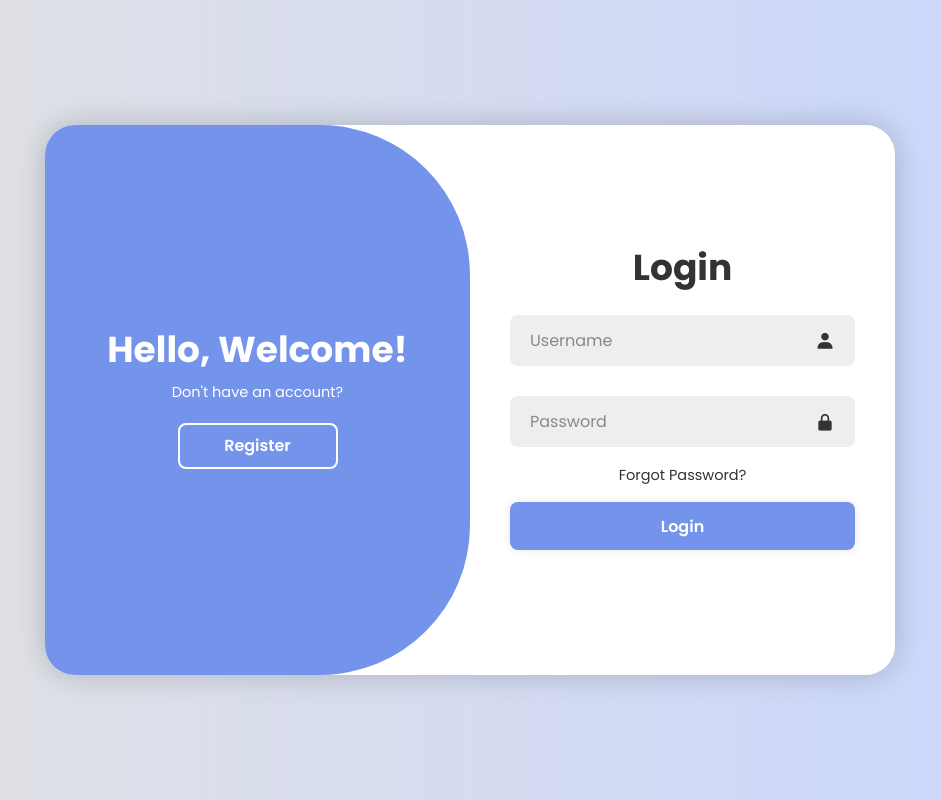
After one commit to akashasahu07/QuickShop, a Django app: template templates/shop/signup.html in a window 1280 px wide. The commit adds this page. Shown: the whole page, without its empty margins (170-1111 px from the left). Run offline with Django 3.2, Linux system fonts and the light colour scheme; the template is opened without the code that fills it, so the values that code supplies are empty.

Commit message:
signup page and views added

```diff
--- a/QuickShop/settings.py
+++ b/QuickShop/settings.py
@@ -117,6 +117,10 @@ USE_TZ = True
 # https://docs.djangoproject.com/en/5.1/howto/static-files/
 
 STATIC_URL = 'static/'
+# STATIC_ROOT = BASE_DIR / 'staticfiles'  # Directory for collected static files
+STATICFILES_DIRS = [
+    BASE_DIR / 'Shop' /'static',  # Directory for custom static files
+]
 
 # MEDIA FILES
 MEDIA_URL = 'media/'
--- a/QuickShop/urls.py
+++ b/QuickShop/urls.py
@@ -15,12 +15,11 @@ Including another URLconf
     2. Add a URL to urlpatterns:  path('blog/', include('blog.urls'))
 """
 from django.contrib import admin
-from django.urls import path
-from Shop.views import product_list
+from django.urls import path, include
 from django.conf.urls.static import static
 from django.conf import settings
 
 urlpatterns = [
     path('admin/', admin.site.urls),
-    path('index/', product_list, name='product_list'),
+    path('', include('Shop.urls'))
 ] + static(settings.MEDIA_URL, document_root=settings.MEDIA_ROOT)
--- a/Shop/admin.py
+++ b/Shop/admin.py
@@ -1,5 +1,6 @@
 from django.contrib import admin
-from .models import Product
+from .models import Product, CartItem
 
 # Register your models here.
 admin.site.register(Product)
+admin.site.register(CartItem)
--- /dev/null
+++ b/Shop/static/shop/s_script.js
@@ -0,0 +1,11 @@
+const container = document.querySelector('.container');
+const registerBtn = document.querySelector('.register-btn');
+const loginBtn = document.querySelector('.login-btn');
+
+registerBtn.addEventListener('click', () => {
+    container.classList.add('active');
+})
+
+loginBtn.addEventListener('click', () => {
+    container.classList.remove('active');
+})
--- /dev/null
+++ b/Shop/static/shop/styles/signup.css
@@ -0,0 +1,269 @@
+@import url('https://fonts.googleapis.com/css2?family=Poppins:ital,wght@0,100;0,200;0,300;0,400;0,500;0,600;0,700;0,800;0,900;1,100;1,200;1,300;1,400;1,500;1,600;1,700;1,800;1,900&display=swap');
+
+* {
+    margin: 0;
+    padding: 0;
+    box-sizing: border-box;
+    font-family: "Poppins", sans-serif;
+    text-decoration: none;
+    list-style: none;
+}
+
+body {
+    display: flex;
+    justify-content: center;
+    align-items: center;
+    min-height: 100vh;
+    background: linear-gradient(90deg, #e2e2e2, #c9d6ff);
+}
+
+.container {
+    position: relative;
+    width: 850px;
+    height: 550px;
+    background: #fff;
+    margin: 20px;
+    border-radius: 30px;
+    box-shadow: 0 0 30px rgba(0, 0, 0, .2);
+    overflow: hidden;
+}
+
+.container h1 {
+    font-size: 36px;
+    margin: -10px 0;
+}
+
+.container p {
+    font-size: 14.5px;
+    margin: 15px 0;
+}
+
+form {
+    width: 100%;
+}
+
+.form-box {
+    position: absolute;
+    right: 0;
+    width: 50%;
+    height: 100%;
+    background: #fff;
+    display: flex;
+    align-items: center;
+    color: #333;
+    text-align: center;
+    padding: 40px;
+    z-index: 1;
+    transition: .6s ease-in-out 1.2s, visibility 0s 1s;
+}
+
+.container.active .form-box {
+    right: 50%;
+}
+
+.form-box.register {
+    visibility: hidden;
+}
+
+.container.active .form-box.register {
+    visibility: visible;
+}
+
+.input-box {
+    position: relative;
+    margin: 30px 0;
+}
+
+.input-box input {
+    width: 100%;
+    padding: 13px 50px 13px 20px;
+    background: #eee;
+    border-radius: 8px;
+    border: none;
+    outline: none;
+    font-size: 16px;
+    color: #333;
+    font-weight: 500;
+}
+
+.input-box input::placeholder {
+    color: #888;
+    font-weight: 400;
+}
+
+.input-box i {
+    position: absolute;
+    right: 20px;
+    top: 50%;
+    transform: translateY(-50%);
+    font-size: 20px;
+}
+
+.forgot-link {
+    margin: -15px 0 15px;
+}
+
+.forgot-link a {
+    font-size: 14.5px;
+    color: #333;
+}
+
+.btn {
+    width: 100%;
+    height: 48px;
+    background: #7494ec;
+    border-radius: 8px;
+    box-shadow: 0 0 10px rgba(0, 0, 0, .1);
+    border: none;
+    cursor: pointer;
+    font-size: 16px;
+    color: #fff;
+    font-weight: 600;
+}
+
+.social-icons {
+    display: flex;
+    justify-content: center;
+}
+
+.social-icons a {
+    display: inline-flex;
+    padding: 10px;
+    border: 2px solid #ccc;
+    border-radius: 8px;
+    font-size: 24px;
+    color: #333;
+    margin: 0 8px;
+}
+
+.toggle-box {
+    position: absolute;
+    width: 100%;
+    height: 100%;
+}
+
+.toggle-box::before {
+    content: '';
+    position: absolute;
+    left: -250%;
+    width: 300%;
+    height: 100%;
+    background: #7494ec;
+    /* border: 2px solid red; */
+    border-radius: 150px;
+    z-index: 2;
+    transition: 1.8s ease-in-out;
+}
+
+.container.active .toggle-box::before {
+    left: 50%;
+}
+
+.toggle-panel {
+    position: absolute;
+    width: 50%;
+    height: 100%;
+    /* background: seagreen; */
+    color: #fff;
+    display: flex;
+    flex-direction: column;
+    justify-content: center;
+    align-items: center;
+    z-index: 2;
+    transition: .6s ease-in-out;
+}
+
+.toggle-panel.toggle-left {
+    left: 0;
+    transition-delay: 1.2s;
+}
+
+.container.active .toggle-panel.toggle-left {
+    left: -50%;
+    transition-delay: .6s;
+}
+
+.toggle-panel.toggle-right {
+    right: -50%;
+    transition-delay: .6s;
+}
+
+.container.active .toggle-panel.toggle-right {
+    right: 0;
+    transition-delay: 1.2s;
+}
+
+.toggle-panel p {
+    margin-bottom: 20px;
+}
+
+.toggle-panel .btn {
+    width: 160px;
+    height: 46px;
+    background: transparent;
+    border: 2px solid #fff;
+    box-shadow: none;
+}
+
+@media screen and (max-width: 650px) {
+    .container {
+        height: calc(100vh - 40px);
+    }
+
+    .form-box {
+        bottom: 0;
+        width: 100%;
+        height: 70%;
+    }
+
+    .container.active .form-box {
+        right: 0;
+        bottom: 30%;
+    }
+
+    .toggle-box::before {
+        left: 0;
+        top: -270%;
+        width: 100%;
+        height: 300%;
+        border-radius: 20vw;
+    }
+
+    .container.active .toggle-box::before {
+        left: 0;
+        top: 70%;
+    }
+
+    .container.active .toggle-panel.toggle-left {
+        left: 0;
+        top: -30%;
+    }
+
+    .toggle-panel {
+        width: 100%;
+        height: 30%;
+    }
+
+    .toggle-panel.toggle-left {
+        top: 0;
+    }
+
+    .toggle-panel.toggle-right {
+        right: 0;
+        bottom: -30%;
+    }
+
+    .container.active .toggle-panel.toggle-right {
+        bottom: 0;
+    }
+}
+
+@media screen and (max-width: 400px) {
+    .form-box {
+        padding: 20px;
+    }
+
+    .toggle-panel h1 {
+        font-size: 30px;
+    }
+}
--- a/templates/shop/index.html
+++ b/templates/shop/shop_page.html
@@ -46,7 +46,7 @@
                 <p>{{ product.description }}</p>
                 <p>Price: Rs{{ product.price }}</p>
                 <a href="#" class="buy-now-button">Buy Now</a>
-                <a class="buy-now-button" href="#">Add to Cart</a>
+                <a class="buy-now-button" href="{% url 'shop:add_to_cart' product.id %}">Add to Cart</a>
 
             </li>
         {% endfor %}
--- /dev/null
+++ b/templates/shop/signup.html
@@ -0,0 +1,93 @@
+{% load static %}
+
+<!DOCTYPE html>
+<html lang="en">
+
+<head>
+    <meta charset="UTF-8">
+    <meta name="viewport" content="width=device-width, initial-scale=1.0">
+    <title>Login/Signup Form</title>
+    <link rel="stylesheet" href="{% static 'shop/styles/signup.css' %}">
+    <link href='https://unpkg.com/boxicons@2.1.4/css/boxicons.min.css' rel='stylesheet'>
+</head>
+
+<body>
+
+    <!-- credits to the writter @leonam-silva-de-souza -->
+    <div class="container">
+        <div class="form-box login">
+            <form action="#">
+                <h1>Login</h1>
+                <div class="input-box">
+                    <input type="text" placeholder="Username" required>
+                    <i class='bx bxs-user'></i>
+                </div>
+                <div class="input-box">
+                    <input type="password" placeholder="Password" required>
+                    <i class='bx bxs-lock-alt'></i>
+                </div>
+                <div class="forgot-link">
+                    <a href="#">Forgot Password?</a>
+                </div>
+                <button type="submit" class="btn">Login</button>
+            </form>
+        </div>
+
+        <div class="form-box register">
+            <form action="#" method="POST" enctype="multipart/form-data">
+                {% csrf_token %}
+                <h1>Registration</h1>
+                {% if message %}
+                <div class="alert alert-info" role="alert">
+                    {% for message in messages %}
+                        <p>{{ message }}</p>
+                    {% endfor %}
+                </div>
+                {% endif %}
+
+                <!-- First Name Input Field -->
+                <div class="input-box">
+                    <input type="text" placeholder="FirstName" name="first_name" required>
+                    <i class='bx bxs-user'></i>
+                </div>
+
+                <!-- Last Name Input Field -->
+                <div class="input-box">
+                    <input type="text" placeholder="LastName" name="last_name" required>
+                    <i class='bx bxs-user'></i>
+                </div>
+
+                <!-- Username Input Field -->
+                <div class="input-box">
+                    <input type="text" placeholder="Username" name="username" required>
+                    <i class='bx bxs-envelope'></i>
+                </div>
+
+                <!-- Password Input Field -->
+                <div class="input-box">
+                    <input type="password" placeholder="Password" name="password" required>
+                    <i class='bx bxs-lock-alt'></i>
+                </div>
+                <button type="submit" class="btn">Register</button>
+            </form>
+        </div>
+
+        <div class="toggle-box">
+            <div class="toggle-panel toggle-left">
+                <h1>Hello, Welcome!</h1>
+                <p>Don't have an account?</p>
+                <button class="btn register-btn">Register</button>
+            </div>
+
+            <div class="toggle-panel toggle-right">
+                <h1>Welcome Back!</h1>
+                <p>Already have an account?</p>
+                <button class="btn login-btn"><a href="/login/" style="color: #fff;">Login</a></button>
+            </div>
+        </div>
+    </div>
+
+    <script src="{% static 'shop/s_script.js' %}"></script>
+</body>
+
+</html>
```
Also changed, not shown: Shop/models.py (+13 -0 lines), Shop/urls.py (added, +15 -0 lines), Shop/views.py (+89 -3 lines), templates/shop/cart.html (added, +32 -0 lines), Shop/migrations/0002_cartitem.py (added), Shop/static/shop/images/empty.gif (added), db.sqlite3.
